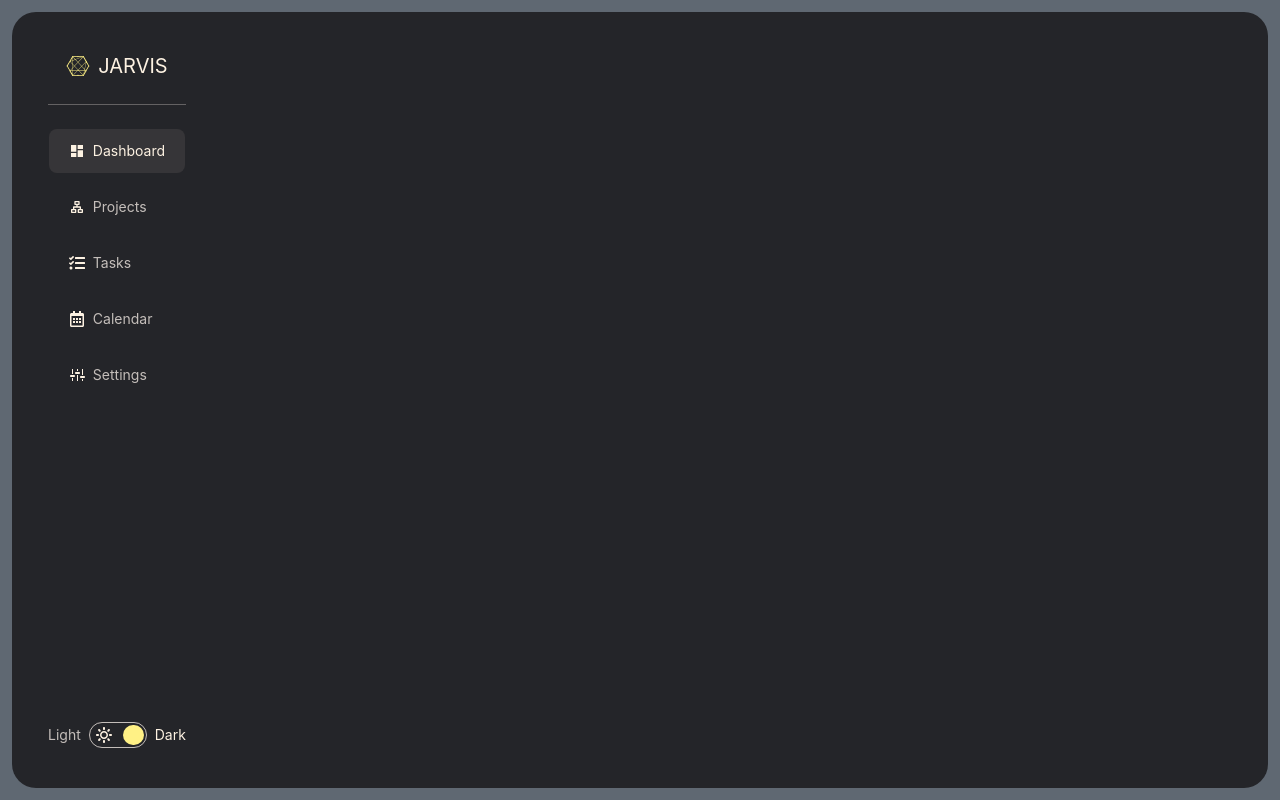
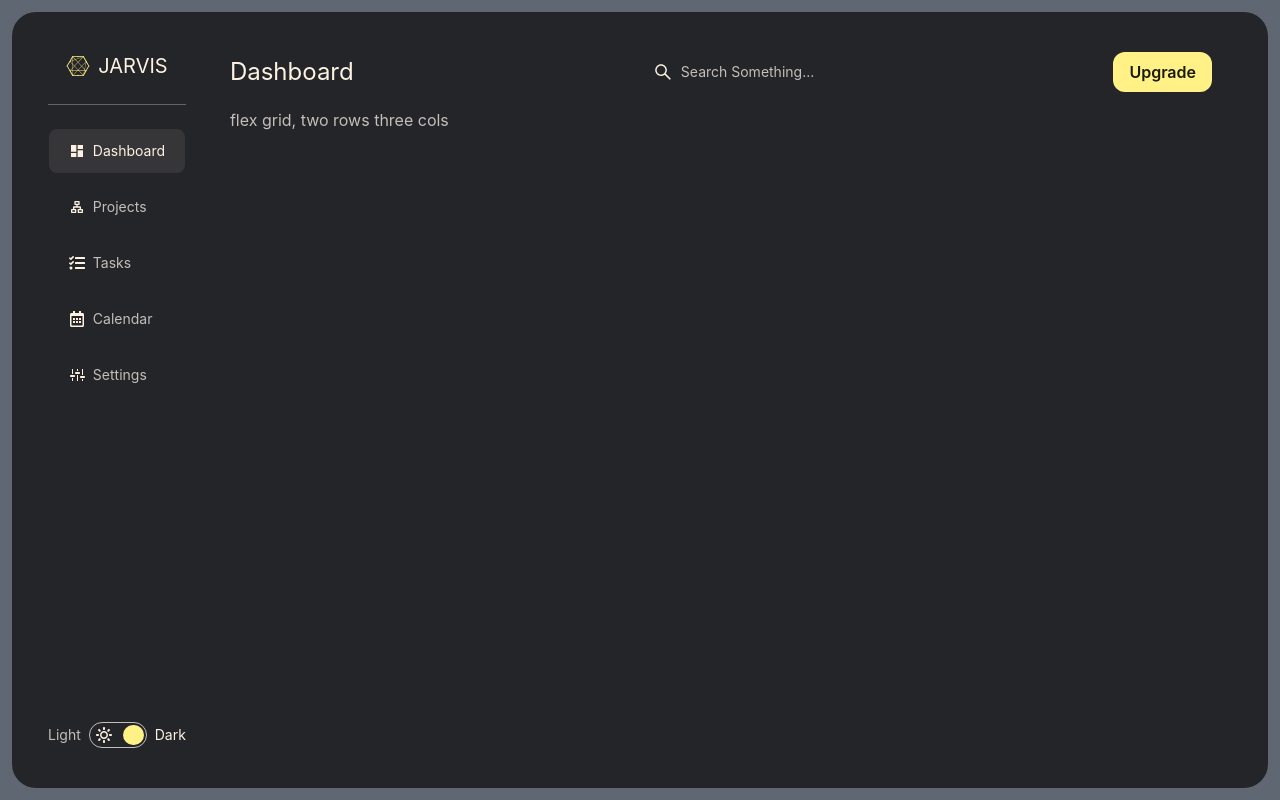
Before and after one commit to asi-isa/JARVIS, a React (Vite) app: page / in a window 1280 px wide. Built offline with nearby package versions, Linux system fonts and the light colour scheme.

Commit message:
dashboard main header ui

```diff
--- /dev/null
+++ b/src/components/dashboard/card/index.tsx
@@ -0,0 +1,7 @@
+interface CardProps {}
+
+const Card = ({}: CardProps) => {
+  return <div></div>;
+};
+
+export default Card;
--- a/src/components/dashboard/index.tsx
+++ b/src/components/dashboard/index.tsx
@@ -1,8 +1,6 @@
-import Brand from "../Brand";
-import Divider from "../Divider";
-import MenuItems from "./menu/MenuItems";
-import ThemeToggle from "../ThemeToggle";
 import Menu from "./menu";
+
+import { AiOutlineSearch } from "react-icons/ai";
 
 interface DashboardProps {}
 
@@ -12,7 +10,29 @@ const Dashboard = ({}: DashboardProps) => {
       <Menu />
 
       {/* MAIN */}
-      <div></div>
+      <div className="flex flex-col gap-4 w-full px-8">
+        {/* HEADER */}
+        <div className="flex justify-between items-center">
+          {/* TITLE */}
+          <p className="text-2xl text-[var(--white)]">Dashboard</p>
+
+          <div className="flex items-center gap-2">
+            <AiOutlineSearch className="text-[var(--white)] text-xl" />
+            <p className="text-sm">Search Something...</p>
+          </div>
+
+          <p className="font-semibold  text-[var(--black)] bg-[var(--accent)] py-2 px-4 rounded-xl">
+            Upgrade
+          </p>
+        </div>
+
+        {/* BODY */}
+        <div className="h-full">
+          <p>flex grid, two rows three cols</p>
+          {/* <Card row={1} col={1} rowSpan={1} colSpan={1} /> */}
+          {/* <Card row={1} col={2} rowSpan={2} colSpan={1} /> */}
+        </div>
+      </div>
     </div>
   );
 };
```
